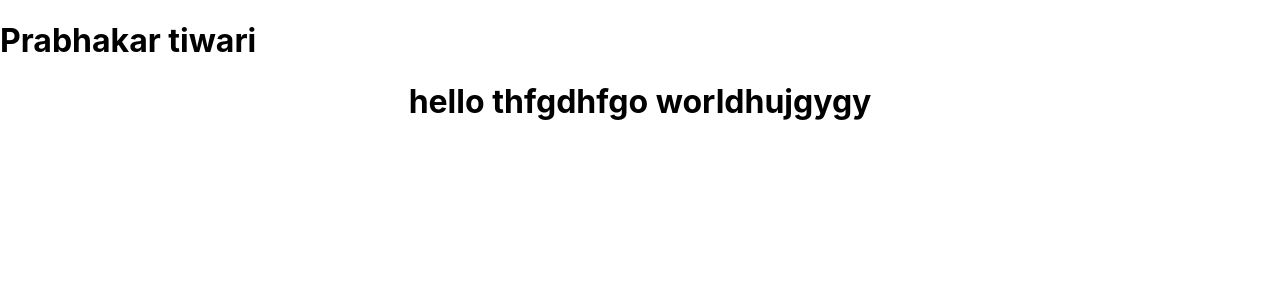
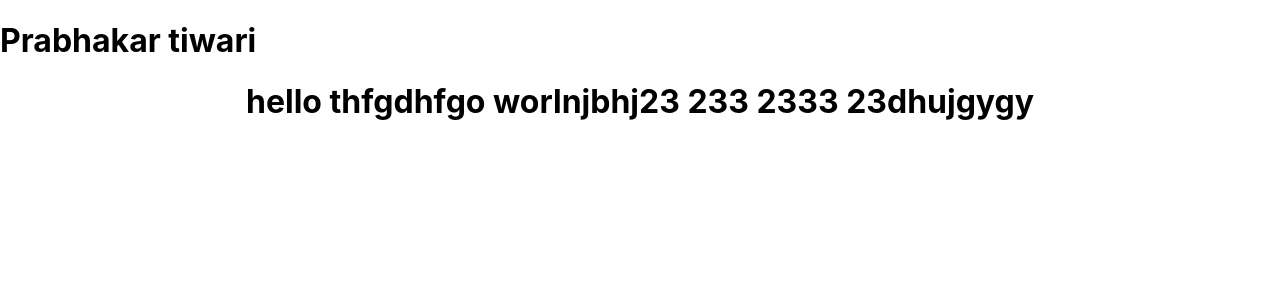
Before and after one commit to ptiwari17/Restaurent_Website, a React (Create React App) app: page / in a window 1280 px wide. Shown: the top 300 px of the page. Built offline with nearby package versions, Linux system fonts and the light colour scheme.

Commit message:
this should be commit

```diff
--- a/src/App.js
+++ b/src/App.js
@@ -3,7 +3,10 @@ import './App.css';
 function App() {
   return (
     <div className="App">
-      <h1>hello thfgdhfgo worldhujgygy</h1>
+      <h1>hello thfgdhfgo worlnjbhj23
+      233
+      2333
+      23dhujgygy</h1>
     </div>
   );
 }
```
